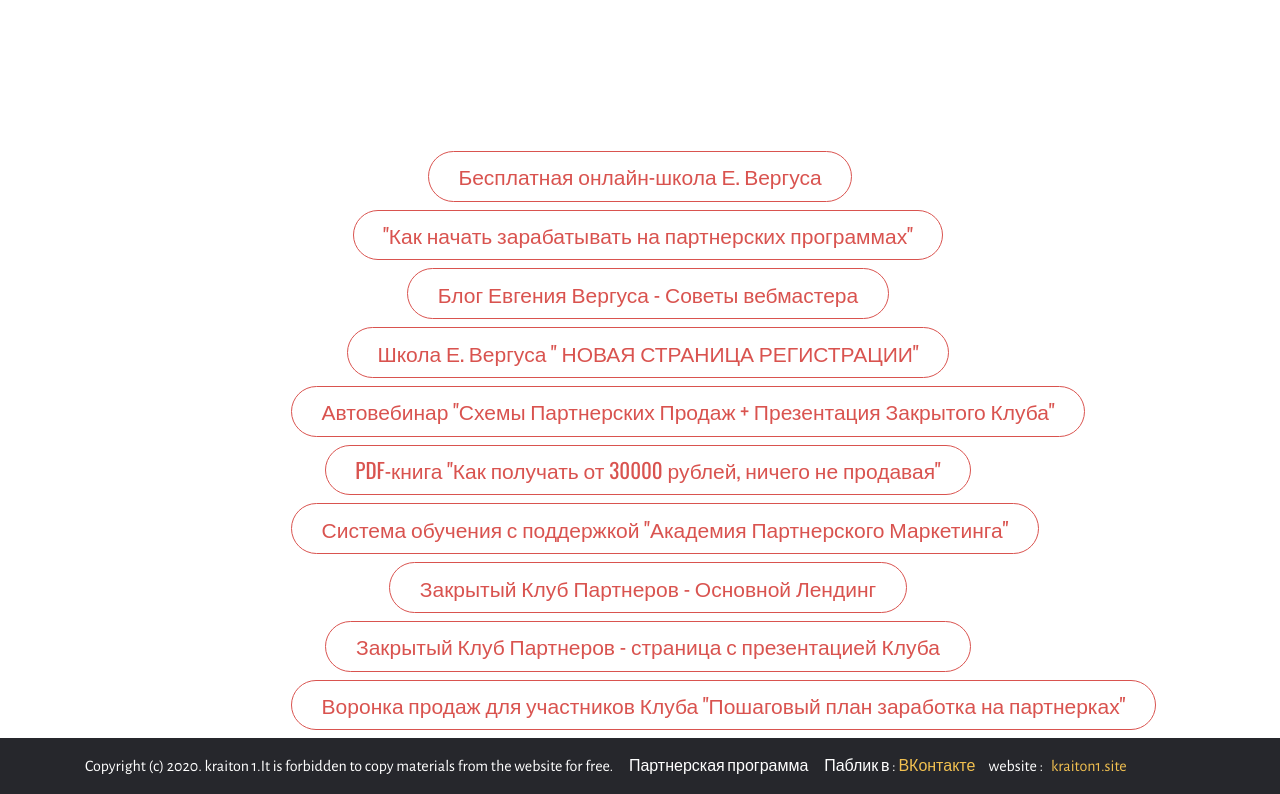
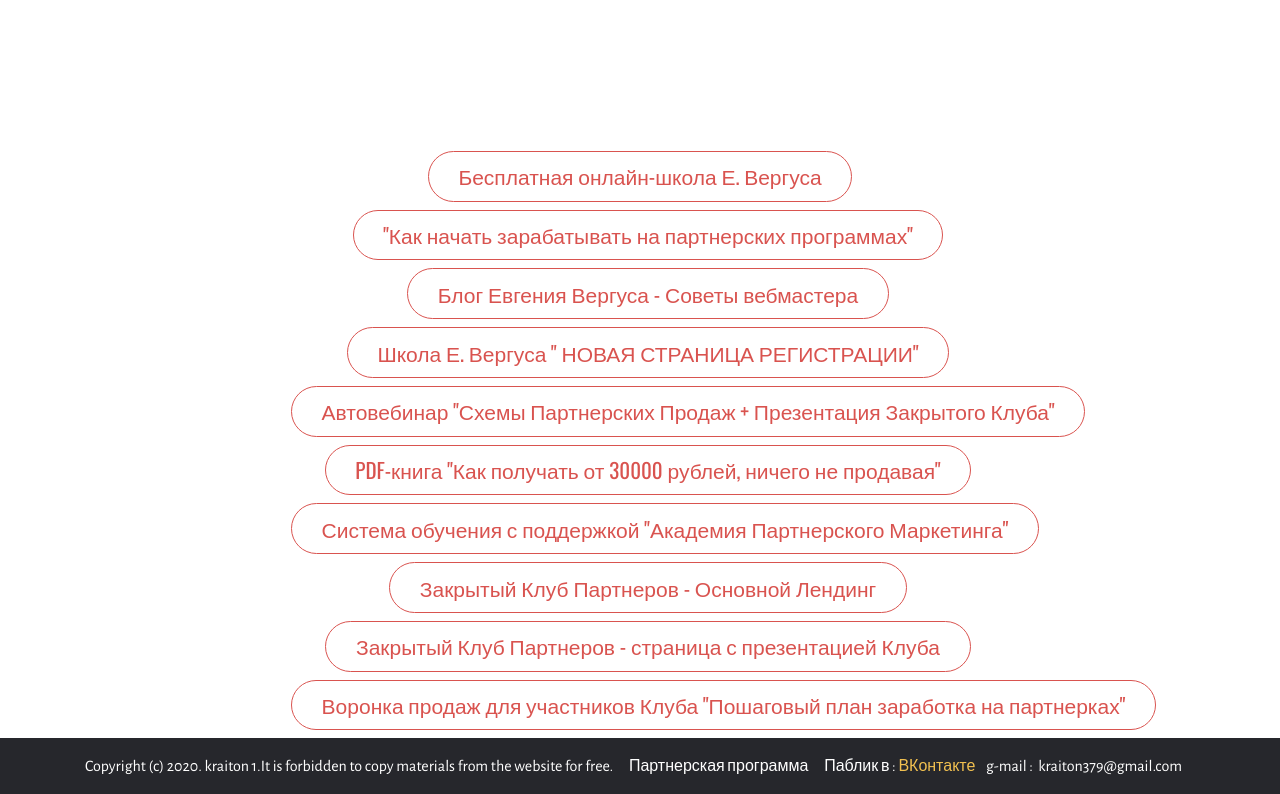
Before and after one commit to kraiton1/0072, a plain HTML site: page index.html in a window 1280 px wide. Shown: the part 3382-4176 px from the top of the page. Drawn offline with nearby package versions, Linux system fonts and the light colour scheme; files whose address does not match are found by name.

Commit message:
create github pages

```diff
--- a/index.html
+++ b/index.html
@@ -103,7 +103,7 @@ document.onclick=reEnable
 <footer class="mbr-section mbr-section-nopadding mbr-footer" id="footer1-l" data-rv-view="151" style="background-color: rgb(38, 39, 44); padding-top: 1rem; padding-bottom: 0rem;">
 
     <div class="container">
-        <p>Copyright (c) 2020. kraiton 1.It is forbidden to copy materials from the website for free. &nbsp; &nbsp; &nbsp;Партнерская программа &nbsp; &nbsp; &nbsp;Паблик в : <a href="https://vk.com/1kraiton" target="_blank">ВКонтакте</a>&nbsp; &nbsp; &nbsp;website : &nbsp;&nbsp;<a href="https://is.gd/uUJHKg" target="_blank">kraiton1.site</a>&nbsp;&nbsp;</p>
+        <p>Copyright (c) 2020. kraiton 1.It is forbidden to copy materials from the website for free. &nbsp; &nbsp; &nbsp;Партнерская программа &nbsp; &nbsp; &nbsp;Паблик в : <a href="https://vk.com/1kraiton" target="_blank">ВКонтакте</a>&nbsp; &nbsp; g-mail : &nbsp;kraiton379@gmail.com</p>
     </div>
 </footer>
 
```
Also changed, not shown: 1 other file.
